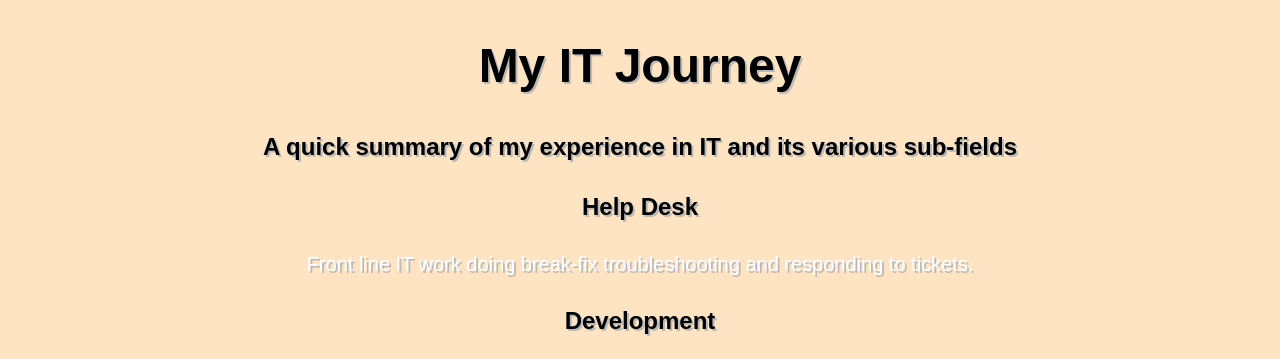
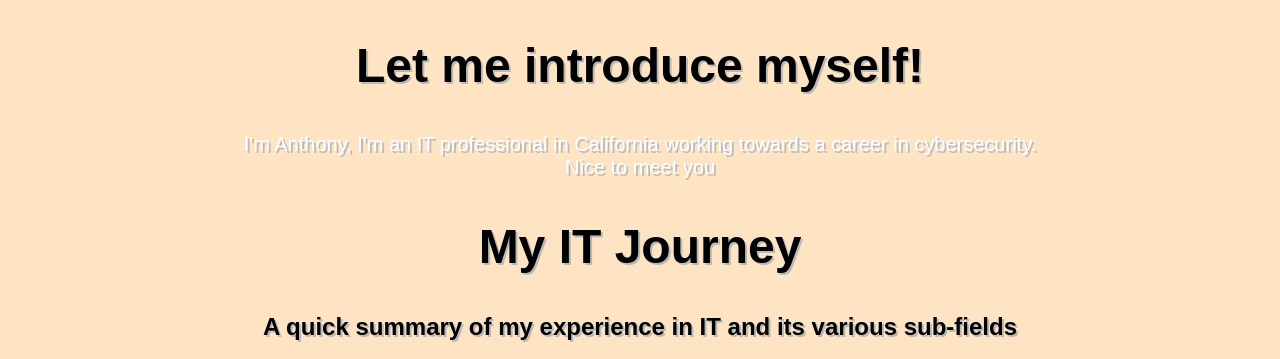
Before and after one commit to rustechIT/mywebsite0, a plain HTML site: page index.html in a window 1280 px wide. Shown: the part 441-800 px from the top of the page. Drawn offline with Linux system fonts and the light colour scheme.

Commit message:
adding intro

```diff
--- a/index.html
+++ b/index.html
@@ -12,6 +12,10 @@
         <h3>Developing in IT, with a wooden theme!</h3>
     </div>
   </div>
+  <h2>Let me introduce myself!</h2>
+  <p>I'm Anthony, I'm an IT professional in California working towards a career in cybersecurity.
+    <br>
+    Nice to meet you</p>
   <h2>My IT Journey</h2>
     <h3>A quick summary of my experience in IT and its various sub-fields</h3>
 
```
